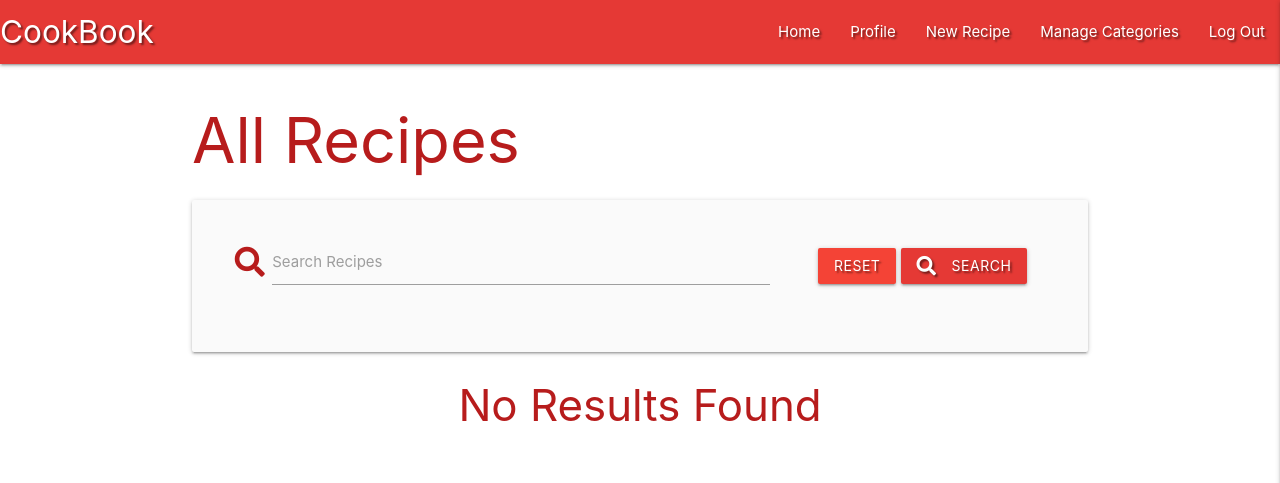
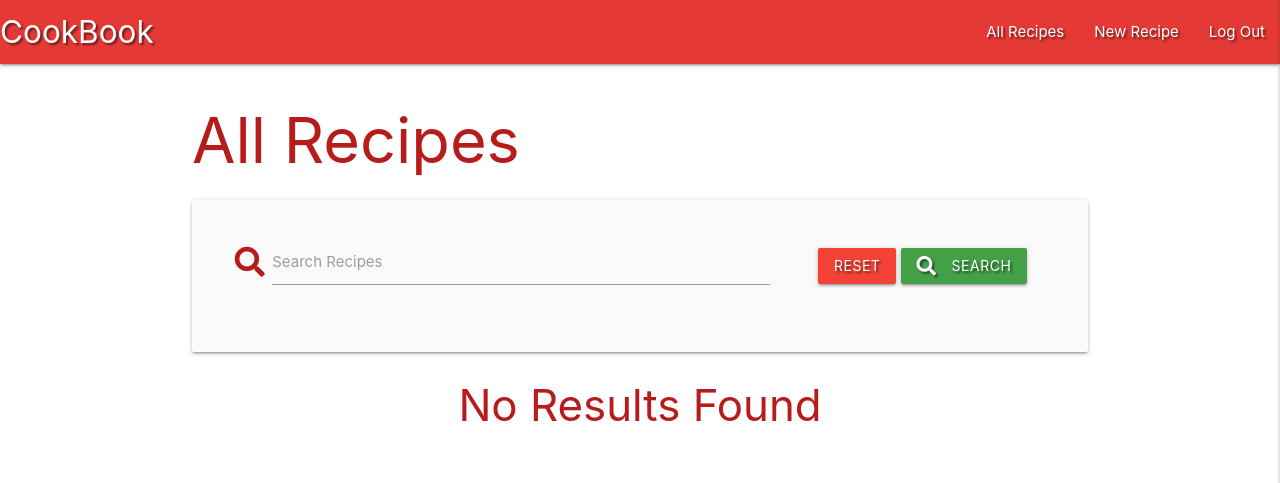
Before and after one commit to dylanocallaghan/M-S-3, a Flask app: page / in a window 1280 px wide. Shown: the top 483 px of the page. Run offline with Flask 2, Linux system fonts and the light colour scheme; the visitor is signed in with stand-in values (Sample User, id 1); data that the repository does not hold is empty; some libraries are stand-ins or nearby versions.

Commit message:
removed the profile tab and updated button colors

```diff
--- a/app.py
+++ b/app.py
@@ -86,7 +86,7 @@ def profile(username):
         {"username": session["user"]})["username"]
 
     if session["user"]:
-        return render_template("profile.html", username=username)
+        return render_template("add_recipe.html", username=username)
 
     return redirect(url_for("login"))
 
--- a/templates/add_recipe.html
+++ b/templates/add_recipe.html
@@ -66,7 +66,7 @@
         </div>
         <div class="row">
             <div class="col s12 center-align">
-                <button class="btn waves-effect waves-light red" type="submit">Add Recipe
+                <button class="btn waves-effect waves-light green" type="submit">Add Recipe
                     <i class="fas fa-plus-square right"></i>
                   </button>
             </div>
--- a/templates/base.html
+++ b/templates/base.html
@@ -23,11 +23,9 @@
                 <a href="{{ url_for('get_tasks') }}" class="brand-logo">CookBook</a>
                 <a href="#" data-target="mobile-demo" class="sidenav-trigger right"><i class="fas fa-bars"></i></a>
                 <ul class="right hide-on-med-and-down">
-					<li><a href="{{ url_for('get_tasks') }}">Home</a></li>
+					<li><a href="{{ url_for('get_tasks') }}">All Recipes</a></li>
                     {% if session.user %}
-                        <li><a href="{{ url_for('profile', username=session['user']) }}">Profile</a></li>
                         <li><a href="{{ url_for('add_recipe') }}">New Recipe</a></li>
-                        <li><a href="#">Manage Categories</a></li>
                         <li><a href="{{ url_for('logout') }}">Log Out</a></li>
                     {% else %}
                         <li><a href="{{ url_for('login') }}">Log In</a></li>
@@ -39,11 +37,9 @@
 
         <ul class="sidenav" id="mobile-demo">
             <li><h4 class="center-align red-text text-darken 4">CookBook</h4></li>
-            <li><a href="{{ url_for('get_tasks') }}">Home</a></li>
+            <li><a href="{{ url_for('get_tasks') }}">All Recipes</a></li>
             {% if session.user %}
-                <li><a href="{{ url_for('profile', username=session['user']) }}">Profile</a></li>
                 <li><a href="{{ url_for('add_recipe') }}">New Recipe</a></li>
-                <li><a href="#">Manage Categories</a></li>
                 <li><a href="{{ url_for('logout') }}">Log Out</a></li>
             {% else %}
                 <li><a href="{{ url_for('login') }}">Log In</a></li>
--- a/templates/login.html
+++ b/templates/login.html
@@ -26,7 +26,7 @@
                 </div>
                 <!-- login -->
                 <div class="row">
-                    <button type="submit" class="col s12 btn-large red darken-4 text-shadow">
+                    <button type="submit" class="col s12 btn-large green darken-4 text-shadow">
                         Log In <i class="fas fa-sign-in-alt"></i>
                     </button>
                 </div>
--- a/templates/register.html
+++ b/templates/register.html
@@ -26,7 +26,7 @@
                 </div>
                 <!-- register -->
                 <div class="row">
-                    <button type="submit" class="col s12 btn-large red darken-4 text-shadow">
+                    <button type="submit" class="col s12 btn-large green darken-4 text-shadow">
                         Register <i class="fas fa-sign-in-alt"></i>
                     </button>
                 </div>
--- a/templates/tasks.html
+++ b/templates/tasks.html
@@ -13,7 +13,7 @@
             </div>
             <div class="col s12 m4">
                 <a href="{{ url_for('get_tasks') }}" class="red btn text-shadow">Reset</a>
-                <button type="submit" class="red darken-1 btn text-shadow">
+                <button type="submit" class="green darken-1 btn text-shadow">
                     <i class="fas fa-search left"></i> Search
                 </button>
             </div>
```
Also changed, not shown: templates/profile.html (deleted, +0 -14 lines).
